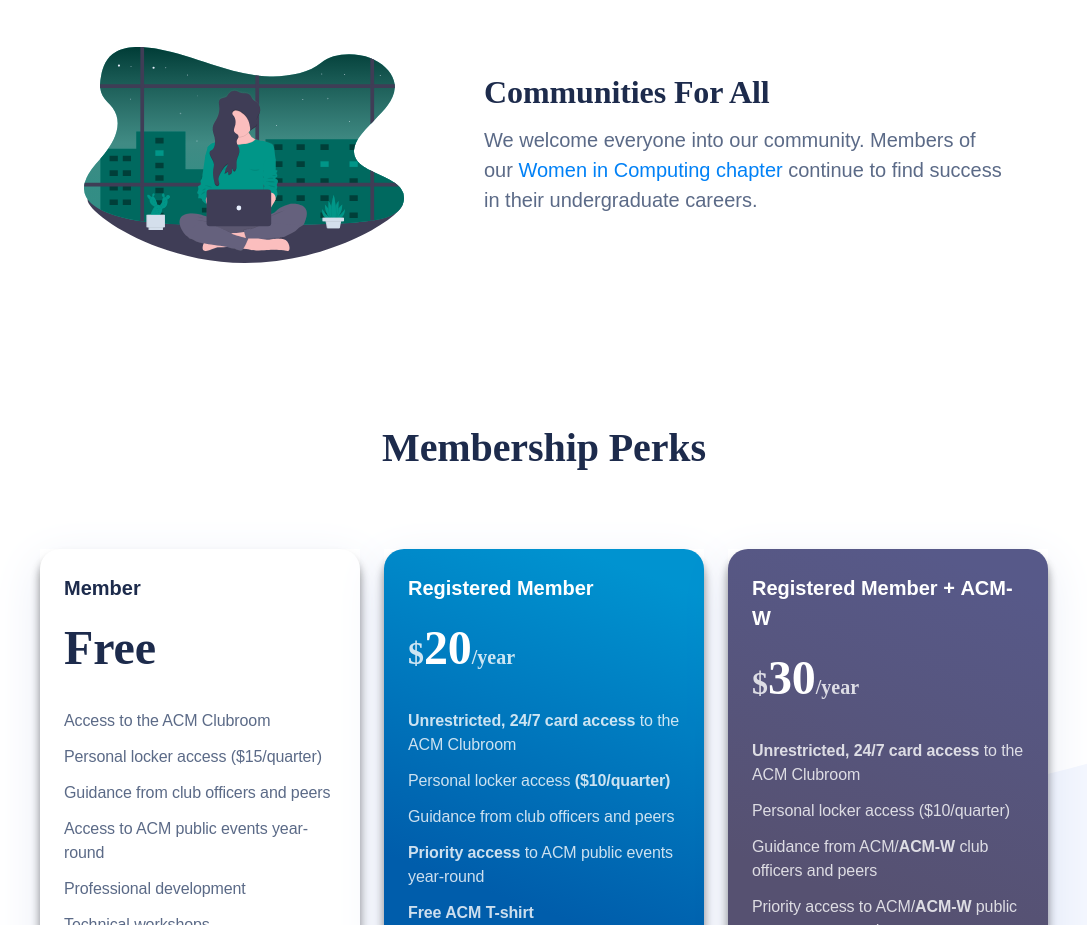
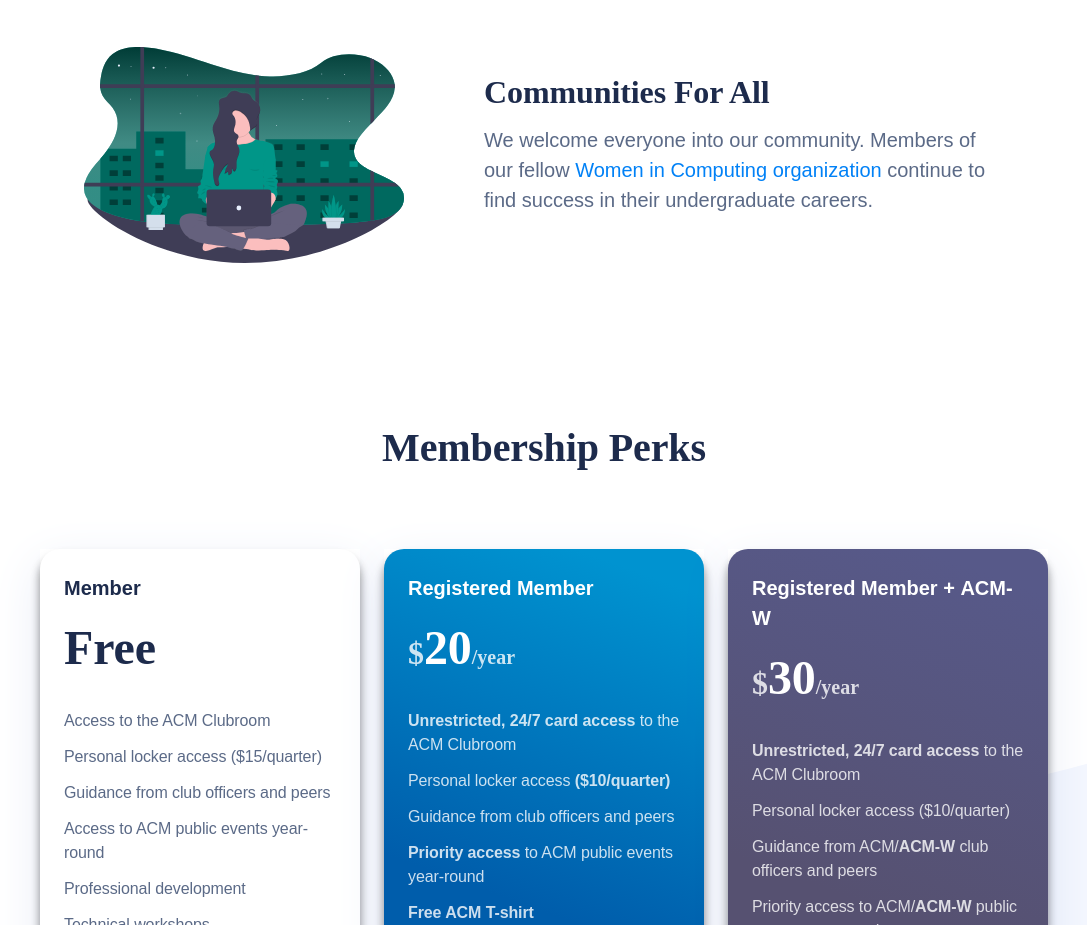
Before and after one commit to DanialBeg/acm-basilisk, a website: page index.html in a window 1280 px wide. Shown: the part 1740-2665 px from the top of the page, without its empty margins (96-1183 px from the left). Drawn offline with nearby package versions, Linux system fonts and the light colour scheme; a web font is replaced by a local one.

Commit message:
Change ACM-W content

```diff
--- a/index.html
+++ b/index.html
@@ -138,7 +138,7 @@
                             </div>
                             <div class="feature-extended-body">
                                 <h3 class="mt-0">Communities For All</h3>
-                                <p>We welcome everyone into our community. Members of our <a href="http://winc.cs.ucr.edu">Women in Computing chapter</a> continue to find success in their undergraduate careers.</p>
+                                <p>We welcome everyone into our community. Members of our fellow <a href="http://winc.cs.ucr.edu">Women in Computing organization</a> continue to find success in their undergraduate careers.</p>
                             </div>
                         </div>
                     </div>
```
Also changed, not shown: dist/images/profile.jpg (added).
